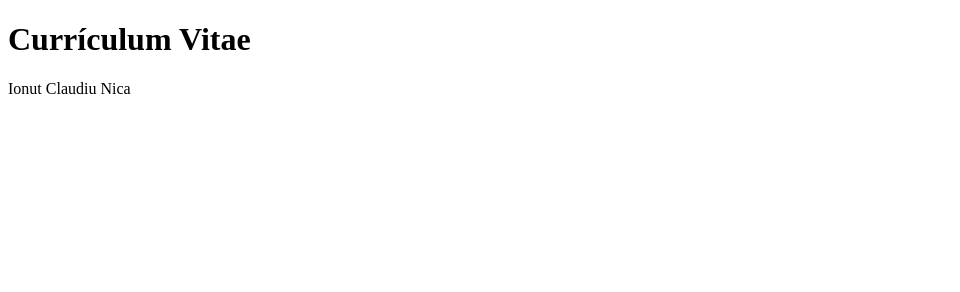
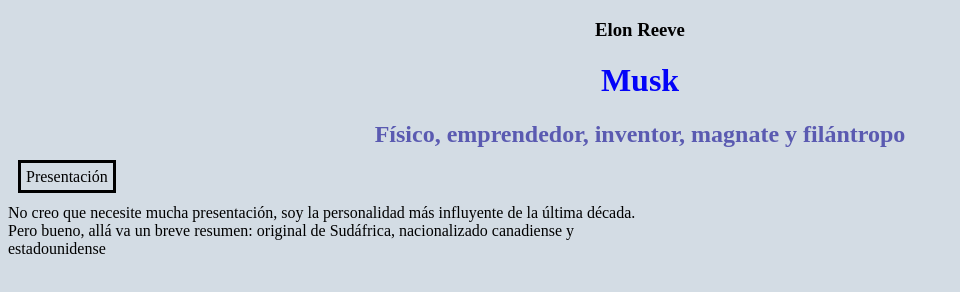
Before and after one commit to claudio07madrid/2020-2021-CSAAI, a plain HTML site: page P1/cv.html in a window 1280 px wide. Shown: the whole page, without its empty margins (0-960 px from the left). Drawn offline with Linux system fonts and the light colour scheme.

Commit message:
modificando el curriculum

```diff
--- /dev/null
+++ b/P1/cv.css
@@ -0,0 +1,26 @@
+body{
+   background-color: rgb(211, 220, 228);
+   color: black;
+}
+
+h3{
+    text-align: center;
+}
+
+h1{
+    text-align: center;
+    color: rgb(3, 3, 248);
+}
+
+h2{
+    color: rgb(90, 90, 177);
+    text-align: center;
+}
+
+p1{
+    padding: 5px;  /* relleno */
+    margin: 10px;  /* Margen */
+    border: solid;
+    border-color: black;
+    font-size: medium;
+}
--- a/P1/cv.html
+++ b/P1/cv.html
@@ -5,9 +5,15 @@
     <meta http-equiv="X-UA-Compatible" content="IE=edge">
     <meta name="viewport" content="width=device-width, initial-scale=1.0">
     <title>CV Ionut Claudiu Nica</title>
+    <link rel="stylesheet" href="cv.css">
 </head>
 <body>
-    <h1>Currículum Vitae</h1>
-    <p>Ionut Claudiu Nica</p>
+    <h3>Elon Reeve</h3>
+    <h1>Musk</h1>
+    <h2>Físico, emprendedor, inventor, magnate y filántropo</h2>
+    <p1>Presentación</p1><br>
+    <br><p2>No creo que necesite mucha presentación, soy la personalidad más influyente de la última década.</p2><br>
+    <p3>Pero bueno, allá va un breve resumen: original de Sudáfrica, nacionalizado canadiense y </p3><br>
+    <p4>estadounidense</p4>
 </body>
 </html>
```
